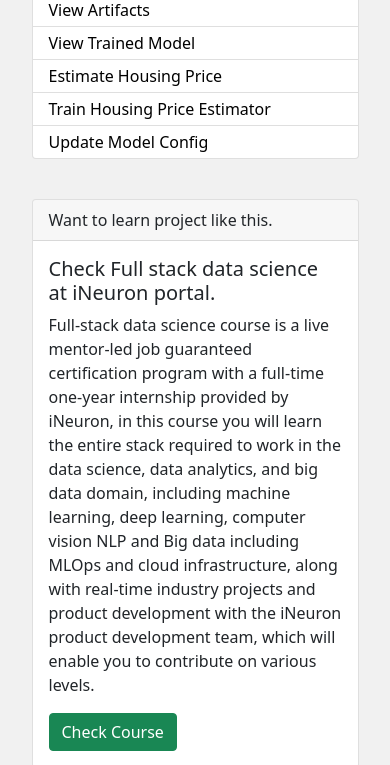
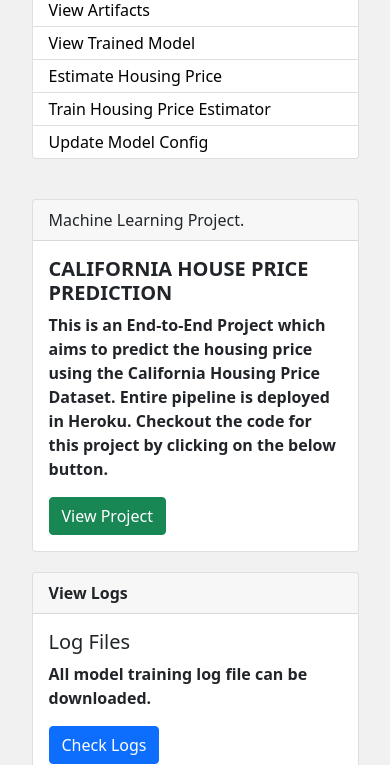
Before and after one commit to vsuraj25/California-House-Price-Prediction-End-to-End, a Flask app: page / in a window 390 px wide. Shown: the part 136-901 px from the top of the page. Run offline with Flask 2, Linux system fonts and the light colour scheme; some libraries are stand-ins or nearby versions.

Commit message:
Website Changes

```diff
--- a/templates/index.html
+++ b/templates/index.html
@@ -14,19 +14,17 @@
             <div class="col-md-8">
         <div class="card">
             <div class="card-header">
-                Want to learn project like this.
+                Machine Learning Project.
             </div>
             <div class="card-body">
 
-                <h5 class="card-title">Check Full stack data science at iNeuron portal.</h5>
-                <p class="card-text">Full-stack data science course is a live mentor-led job guaranteed certification program with a full-time one-year internship provided by iNeuron, in this course you will learn the entire stack required to work in the data science, data analytics, and big data domain, including machine learning, deep learning, computer vision NLP and Big data including MLOps and cloud infrastructure, along with real-time industry projects and product development with the iNeuron product development team, which will enable you to contribute on various levels.</p>
-                <a class="btn btn-success" target="_blank" href="https://courses.ineuron.ai/Full-Stack-Data-Science-Bootcamp?campaign=affiliate&coupon_code=FZYHXMNX">Check Course</a>
+                <h5 class="card-title"><strong>CALIFORNIA HOUSE PRICE PREDICTION</strong><strong></h5>
+                <p class="card-text">This is an End-to-End Project which aims to predict the housing price using the California Housing Price Dataset. Entire pipeline is deployed in Heroku. Checkout the code for this project by clicking on the below button.</p>
+                <a class="btn btn-success" target="_blank" href="https://github.com/vsuraj25/Machine-Learning-Project">View Project</a>
             </div>
         </div>
         </div>
-        <div class="col-md-4">
-            <iframe  style = "width:100%;height:100%" src="https://www.youtube.com/embed/42IQIKMSukY" title="YouTube video player" frameborder="0" allow="accelerometer; autoplay; clipboard-write; encrypted-media; gyroscope; picture-in-picture" allowfullscreen></iframe>
-            </div>
+
 
 
         </div>
```
